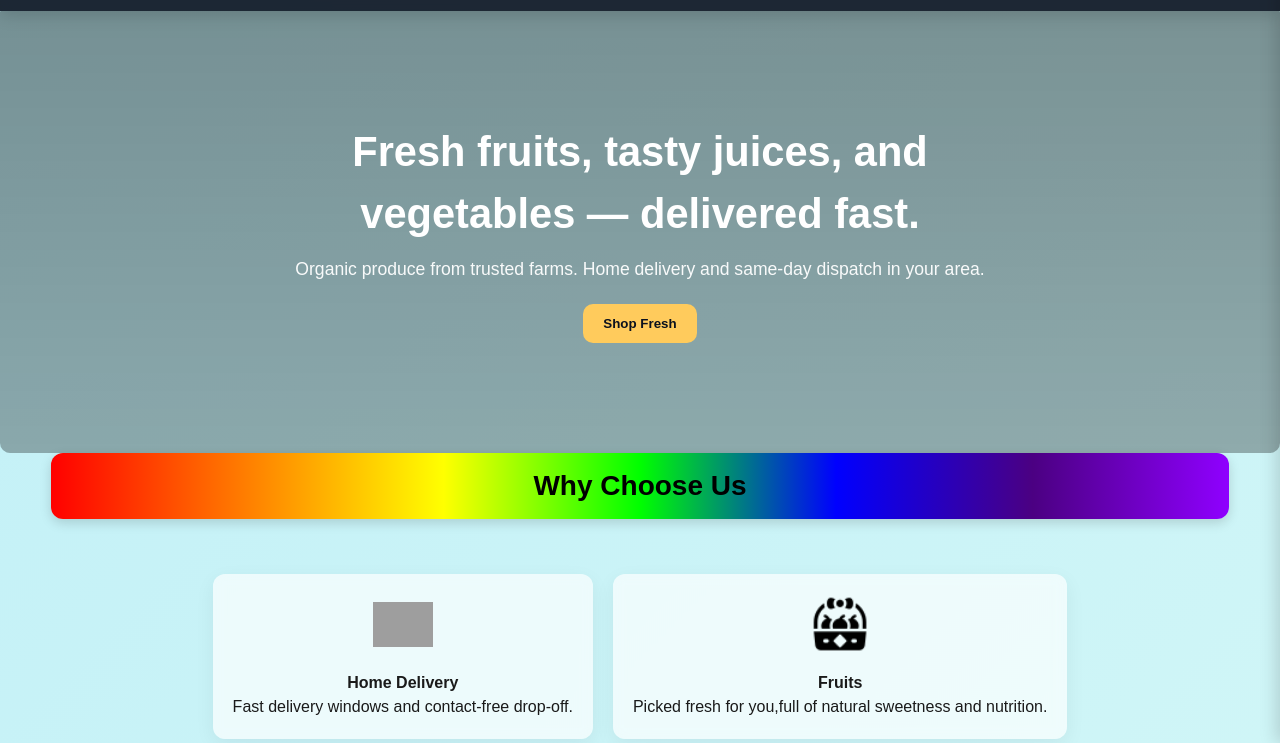
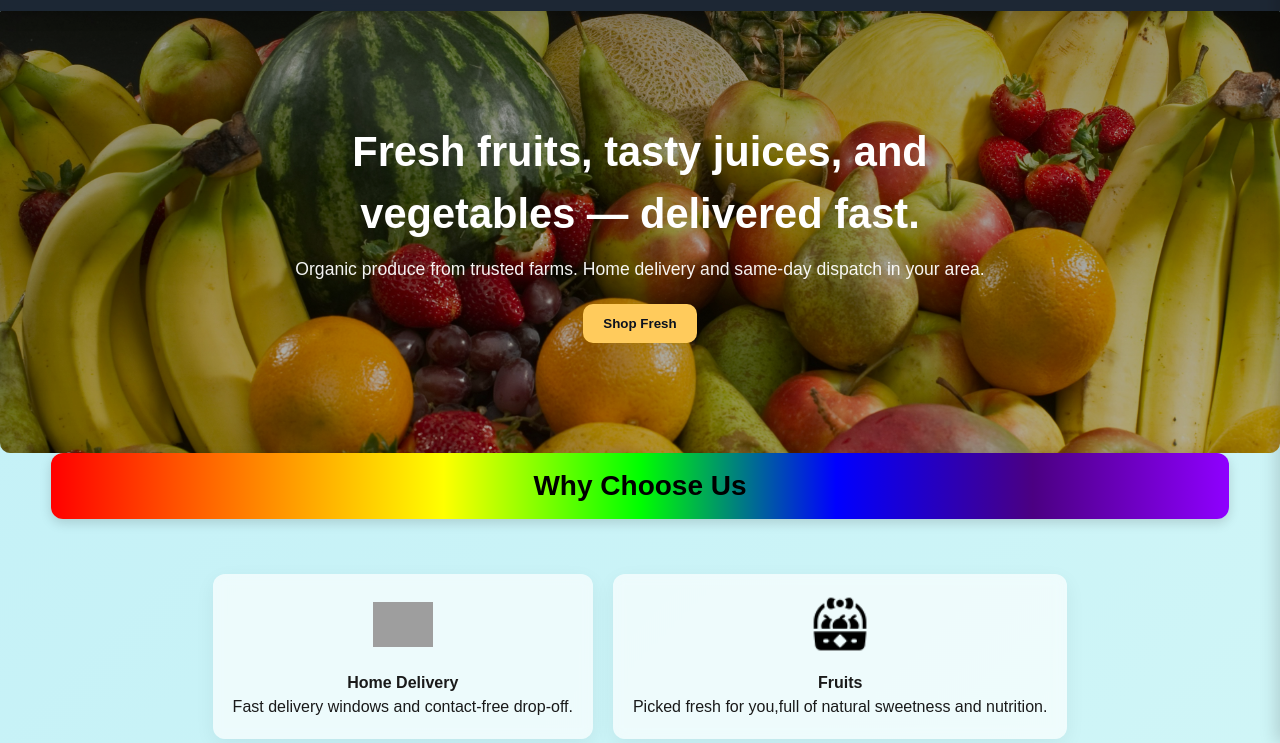
Before and after one commit to guptadeepak155/Ramji-Fruit-Veggie-Shop, a website: page index.html in a window 1280 px wide. Shown: the part 57-800 px from the top of the page. Drawn offline with Linux system fonts and the light colour scheme; grey boxes are pictures that could not be loaded.

Commit message:
Update style.css

```diff
--- a/style.css
+++ b/style.css
@@ -42,7 +42,7 @@ nav a:hover { color: #ffcb5c; }
 }
 /* --- Hero --- */
 .hero {
-  background: linear-gradient(rgba(0,0,0,0.4), rgba(0,0,0,0.3)),url("image/powell-rasull-7YFfGE26kbs-unsplash.jpg") center/cover no-repeat;
+  background: linear-gradient(rgba(0,0,0,0.4), rgba(0,0,0,0.3)),url("powell.jpg") center/cover no-repeat;
   color: #fff;
   padding: 110px 260px;
   text-align: center;
```
